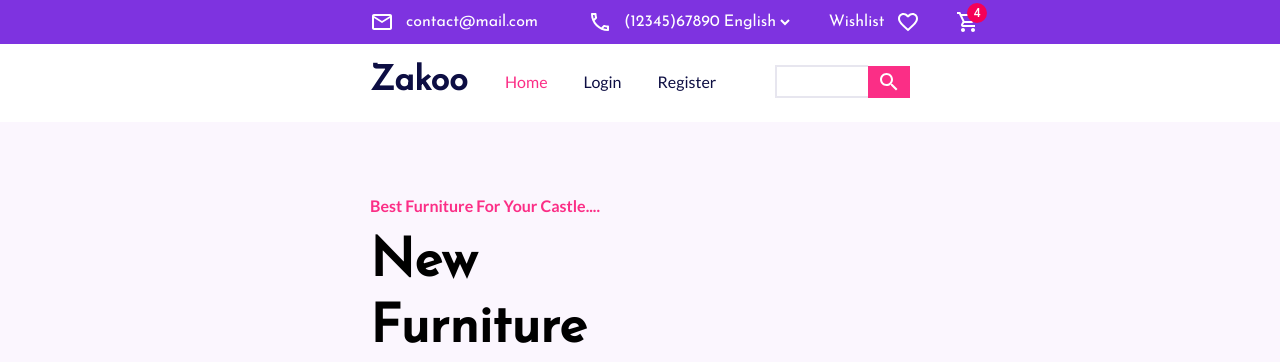
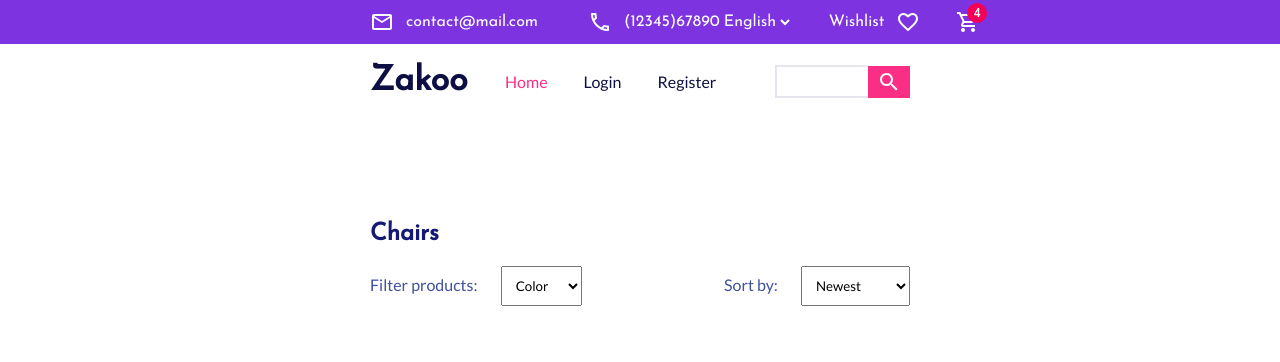
Before and after one commit to idnzozkan/zakoo, a React (Create React App) app: page / in a window 1280 px wide. Shown: the top 362 px of the page. Built offline with nearby package versions, Linux system fonts and the light colour scheme.

Commit message:
Add CategoryProducts component to display the products related to a category

```diff
--- a/src/App.jsx
+++ b/src/App.jsx
@@ -1,9 +1,11 @@
+import CategoryProducts from './layouts/CategoryProducts'
 import Home from './pages/Home'
 
 const App = () => {
   return (
     <div>
-      <Home />
+      <CategoryProducts />
+      {/* <Home /> */}
     </div>
   )
 }
--- /dev/null
+++ b/src/layouts/CategoryProducts.jsx
@@ -0,0 +1,71 @@
+import React from 'react'
+import styled from 'styled-components'
+import Products from '../components/Products'
+import MainLayout from './MainLayout'
+
+const CategoryProducts = () => {
+    return (
+        <MainLayout>
+            <Title>
+                Chairs
+            </Title>
+            <FiltersContainer>
+                <Filter>
+                    <FilterText>Filter products: </FilterText>
+                    <Select>
+                        <option disabled selected >Color</option>
+                        <option>All</option>
+                        <option>Black</option>
+                        <option>White</option>
+                        <option>Gray</option>
+                        <option>Red</option>
+                        <option>Green</option>
+                        <option>Blue</option>
+                        <option>Yellow</option>
+                    </Select>
+                </Filter>
+                <Filter>
+                    <FilterText>Sort by: </FilterText>
+                    <Select>
+                        <option selected >Newest</option>
+                        <option>Price (asc)</option>
+                        <option>Price (desc)</option>
+                    </Select>
+                </Filter>
+            </FiltersContainer>
+            <Products />
+        </MainLayout>
+    )
+}
+
+const Title = styled.h2`
+    padding: 100px 370px 0px 370px;
+    font-family: "Josefin Sans", sans-serif;
+    color: #151875;
+`
+
+const FiltersContainer = styled.div`
+    display: flex;
+    justify-content: space-between;
+    padding: 20px 370px;
+`
+
+const Filter = styled.div`
+`
+
+const FilterText = styled.span`
+    margin-right: 20px;
+    color: #3F509E;
+
+`
+
+const Select = styled.select`
+    padding: 10px;
+    outline: none;
+
+    option {
+        padding: 10px;
+    }
+`
+
+export default CategoryProducts
```
